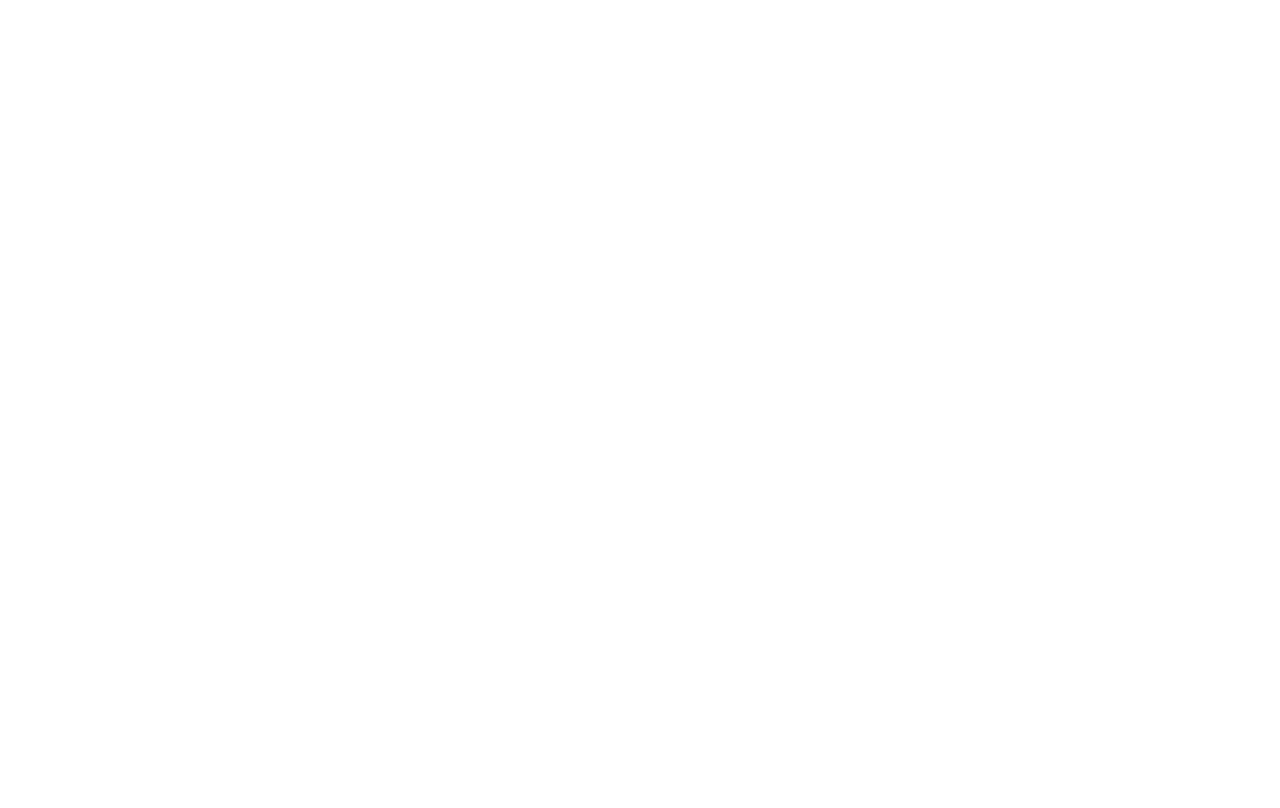
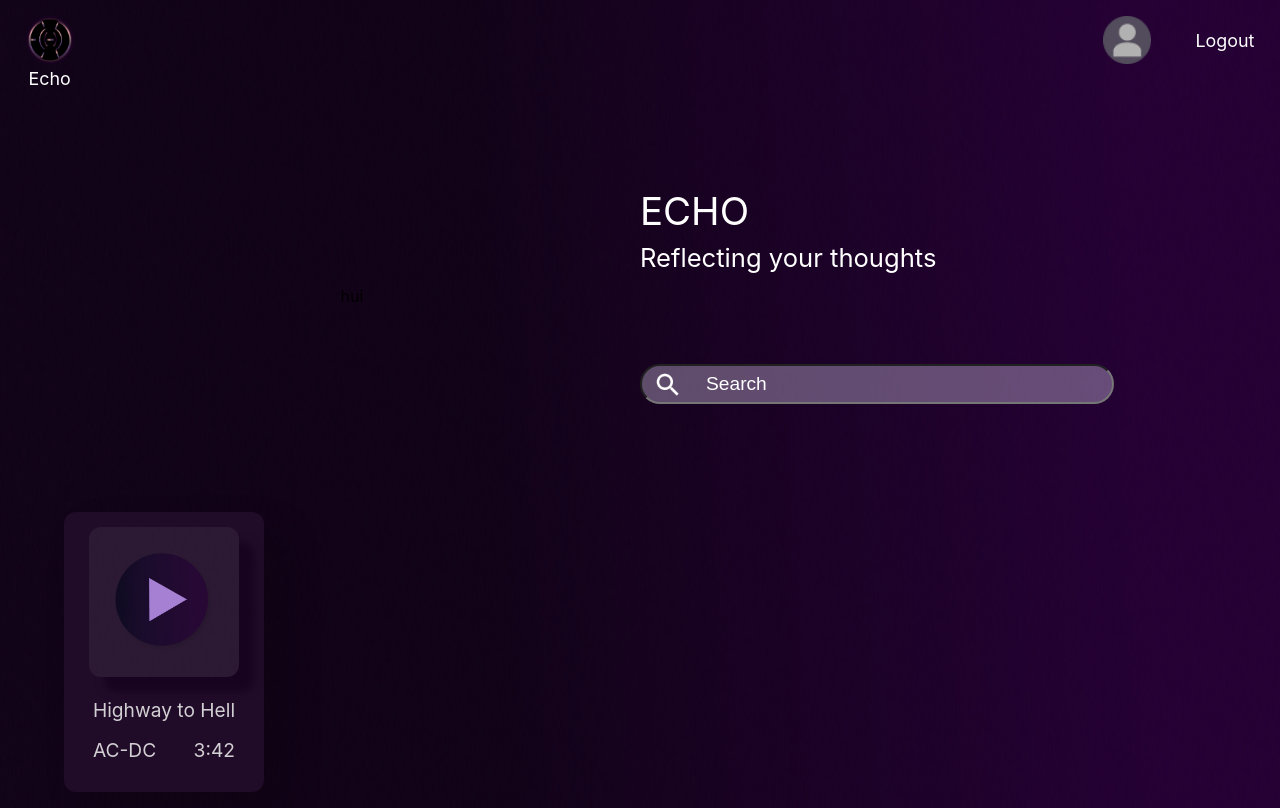
Before and after one commit to Akshat2403/EchoApp, a React (Create React App) app in the folder client/: page /home in a window 1280 px wide. Before the commit this address had no page. Built offline with nearby package versions, Linux system fonts and the light colour scheme.

Commit message:
Home page

```diff
--- a/client/src/App.js
+++ b/client/src/App.js
@@ -7,6 +7,7 @@ import Search from './Components/Search/Search';
 import Upload from './Components/Upload/Upload';
 import Profile from './Components/Profile/Profile';
 import Audioplayer from './Components/Audio-Player/Audio-Player';
+import Home from './Components/Landing-Page/Home';
 
 function App() {
     return (
@@ -20,6 +21,7 @@ function App() {
                         <Route path="/upload" element={<Upload />} />
                         <Route path="/profile" element={<Profile />} />
                         <Route path="/audioplayer" element={<Audioplayer />} />
+                        <Route path="/home" element={<Home />} />
                     </Routes>
                 </Router>
             </AuthProvider>
--- a/client/src/Components/Landing-Page/Home.css
+++ b/client/src/Components/Landing-Page/Home.css
@@ -1,3 +1,6 @@
+body {
+    margin: 0%;
+}
 .Grid {
     display: flex;
     flex-wrap: wrap;
@@ -22,3 +25,83 @@
     flex-direction: column;
     min-height: 100vh;
 }
+.Homepage {
+    display: flex;
+    height: 50vh;
+    width: 100vw;
+    padding: 0vh 5vw;
+    box-sizing: border-box;
+}
+.Homepage-cd {
+    display: flex;
+    width: 45vw;
+    align-items: center;
+    justify-content: center;
+}
+.Homepage-search {
+    display: flex;
+    flex-direction: column;
+    justify-content: space-evenly;
+}
+.Homepage-search-title {
+    font-size: 3vw;
+    color: white;
+    margin-bottom: 1vh;
+}
+.Homepage-search-tought {
+    font-size: 2vw;
+    color: white;
+}
+.Search-bar1 input {
+    padding: 2vh 3.5vw 2vh 5vw;
+    height: 5vh;
+    box-sizing: border-box;
+    min-height: 40px;
+    width: 37vw;
+    background: rgba(235, 219, 255, 0.34);
+    border-radius: 30px;
+    font-size: 1.5vw;
+    color: white;
+}
+
+.Search-bar1 input::placeholder {
+    color: white;
+}
+.Search-bar1 input:focus {
+    outline: none;
+}
+
+.Search-button1 {
+    background: transparent;
+    padding: 0%;
+    margin: 0%;
+    border: none;
+    margin-top: -2vh;
+
+    position: absolute;
+}
+.Search-button1 img {
+    width: 30px;
+    margin-left: 1vw;
+    margin-top: -3vh;
+}
+@media screen and (max-width: 600px) {
+    .Homepage {
+        flex-direction: column;
+        align-items: center;
+    }
+    .Homepage-cd {
+        height: 55vw;
+        width: 55vw;
+    }
+    .Homepage-search-title {
+        display: none;
+    }
+    .Homepage-search-tought {
+        display: none;
+    }
+    .Search-bar1 form input {
+        padding-left: 7vw;
+        width: 70vw;
+    }
+}
--- a/client/src/Components/Landing-Page/Home.jsx
+++ b/client/src/Components/Landing-Page/Home.jsx
@@ -1,12 +1,31 @@
 import Card from '../Profile/Music-card';
 import Navbar from '../Upload/Navbar';
 import './Home.css';
+import searchlogo from '../Search/search.png';
 const Home = () => {
     return (
         <>
             <div className="Home">
                 <Navbar />
-
+                <div className="Homepage">
+                    <div className="Homepage-cd">hui</div>
+                    <div className="Homepage-search">
+                        <div>
+                            <div className="Homepage-search-title">ECHO</div>
+                            <div className="Homepage-search-tought">
+                                Reflecting your thoughts
+                            </div>
+                        </div>
+                        <div className="Search-bar1">
+                            <form action="">
+                                <input type="text" placeholder="Search" />
+                            </form>
+                            <button className="Search-button1">
+                                <img src={searchlogo} alt="" />
+                            </button>
+                        </div>
+                    </div>
+                </div>
                 <div className="Music-player">
                     <div className="Grid">
                         <Card />
```
